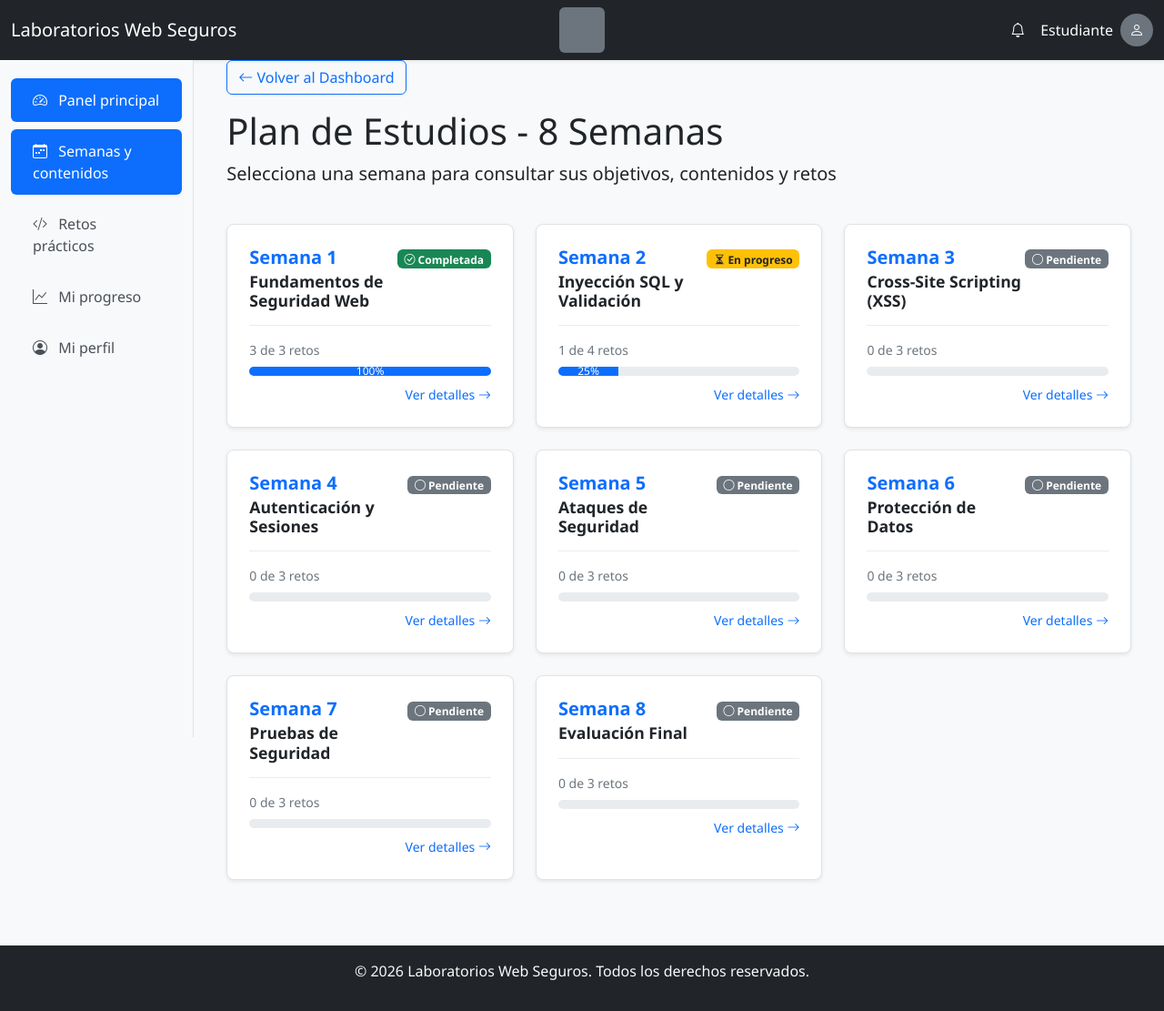
After one commit to Gorlex/laboratorio-web-seguro, a Django app: page /semanas/ in a window 1280 px wide. The commit adds this page. Shown: the whole page at 91% size. Run offline with Django 5.2, Linux system fonts and the light colour scheme.

Commit message:
Se agrega la muestra de semanas y la base de como se ve cada semana

```diff
--- /dev/null
+++ b/apps/weeks/apps.py
@@ -0,0 +1,6 @@
+from django.apps import AppConfig
+
+
+class WeeksConfig(AppConfig):
+    default_auto_field = 'django.db.models.BigAutoField'
+    name = 'apps.weeks'
--- /dev/null
+++ b/apps/weeks/urls.py
@@ -0,0 +1,9 @@
+from django.urls import path
+from . import views
+
+app_name = 'weeks'
+
+urlpatterns = [
+    path('', views.index, name='index'),
+    path('<int:week_number>/', views.detail, name='detail'),
+]
--- /dev/null
+++ b/apps/weeks/views.py
@@ -0,0 +1,84 @@
+from django.shortcuts import render
+
+def index(request):
+    """Página principal de semanas y contenidos."""
+    semanas = [
+        {
+            'numero': 1,
+            'titulo': 'Fundamentos de Seguridad Web',
+            'retos_completados': 3,
+            'total_retos': 3,
+            'porcentaje': 100,
+            'estado': 'Completada'
+        },
+        {
+            'numero': 2,
+            'titulo': 'Inyección SQL y Validación',
+            'retos_completados': 1,
+            'total_retos': 4,
+            'porcentaje': 25,
+            'estado': 'En progreso'
+        },
+        {
+            'numero': 3,
+            'titulo': 'Cross-Site Scripting (XSS)',
+            'retos_completados': 0,
+            'total_retos': 3,
+            'porcentaje': 0,
+            'estado': 'Pendiente'
+        },
+        {
+            'numero': 4,
+            'titulo': 'Autenticación y Sesiones',
+            'retos_completados': 0,
+            'total_retos': 3,
+            'porcentaje': 0,
+            'estado': 'Pendiente'
+        },
+        {
+            'numero': 5,
+            'titulo': 'Ataques de Seguridad',
+            'retos_completados': 0,
+            'total_retos': 3,
+            'porcentaje': 0,
+            'estado': 'Pendiente'
+        },
+        {
+            'numero': 6,
+            'titulo': 'Protección de Datos',
+            'retos_completados': 0,
+            'total_retos': 3,
+            'porcentaje': 0,
+            'estado': 'Pendiente'
+        },
+        {
+            'numero': 7,
+            'titulo': 'Pruebas de Seguridad',
+            'retos_completados': 0,
+            'total_retos': 3,
+            'porcentaje': 0,
+            'estado': 'Pendiente'
+        },
+        {
+            'numero': 8,
+            'titulo': 'Evaluación Final',
+            'retos_completados': 0,
+            'total_retos': 3,
+            'porcentaje': 0,
+            'estado': 'Pendiente'
+        }
+    ]
+
+    context = {
+        'semanas': semanas
+    }
+
+    return render(request, 'weeks/index.html', context)
+
+def detail(request, week_number):
+    """Página de detalle de una semana específica."""
+    # Esta vista se implementará en una etapa futura
+    context = {
+        'week_number': week_number
+    }
+    return render(request, 'weeks/detail.html', context)
--- a/config/urls.py
+++ b/config/urls.py
@@ -20,4 +20,5 @@ from django.urls import path, include
 urlpatterns = [
     path('admin/', admin.site.urls),
     path('', include('apps.dashboard.urls')),
+    path('semanas/', include('apps.weeks.urls')),
 ]
--- a/static/css/style.css
+++ b/static/css/style.css
@@ -64,6 +64,109 @@ body {
     font-weight: 500;
 }
 
+/* Estilos para las tarjetas KPI */
+.kpi-container {
+    display: grid;
+    grid-template-columns: repeat(2, 1fr);
+    gap: 1rem;
+    margin-bottom: 2rem;
+}
+
+.kpi-card {
+    background-color: white;
+    border-radius: 0.5rem;
+    box-shadow: 0 0.125rem 0.25rem rgba(0, 0, 0, 0.075);
+    padding: 1.5rem;
+    display: flex;
+    align-items: flex-start;
+    gap: 1rem;
+    transition: transform 0.2s ease-in-out;
+}
+
+.kpi-card:hover {
+    transform: translateY(-3px);
+    box-shadow: 0 0.25rem 0.5rem rgba(0, 0, 0, 0.1);
+}
+
+.kpi-icon {
+    font-size: 2rem;
+    flex-shrink: 0;
+}
+
+.kpi-content {
+    display: flex;
+    flex-direction: column;
+}
+
+.kpi-title {
+    font-size: 0.875rem;
+    color: #6c757d;
+    margin-bottom: 0.25rem;
+    font-weight: 500;
+}
+
+.kpi-value {
+    font-size: 1.5rem;
+    font-weight: 700;
+    color: #212529;
+}
+
+/* Estilos para las tarjetas de semanas */
+.week-card {
+    background-color: white;
+    border-radius: 0.5rem;
+    box-shadow: 0 0.125rem 0.25rem rgba(0, 0, 0, 0.075);
+    padding: 1.5rem;
+    transition: all 0.2s ease-in-out;
+    border: 1px solid #dee2e6;
+    height: 100%;
+}
+
+.week-card:hover {
+    transform: translateY(-3px);
+    box-shadow: 0 0.25rem 0.5rem rgba(0, 0, 0, 0.1);
+    border-color: #0d6efd;
+}
+
+.week-header {
+    border-bottom: 1px solid #e9ecef;
+    padding-bottom: 1rem;
+    margin-bottom: 1rem;
+}
+
+.week-number {
+    font-size: 1.25rem;
+    font-weight: 700;
+    color: #0d6efd;
+    margin: 0;
+}
+
+.week-title {
+    font-size: 1.1rem;
+    font-weight: 600;
+    color: #212529;
+    margin: 0.25rem 0 0 0;
+}
+
+.week-status {
+    text-align: right;
+}
+
+.week-progress-text {
+    font-size: 0.875rem;
+    color: #6c757d;
+    margin: 0;
+}
+
+.week-progress-bar {
+    height: 10px;
+    border-radius: 5px;
+}
+
+.week-link {
+    text-align: right;
+}
+
 /* Estilos para los desafíos */
 .challenge-card {
     transition: transform 0.2s;
@@ -75,6 +178,10 @@ body {
 
 /* Responsive adjustments */
 @media (max-width: 768px) {
+    .kpi-container {
+        grid-template-columns: 1fr;
+    }
+
     .card-body {
         padding: 1rem;
     }
--- a/templates/base.html
+++ b/templates/base.html
@@ -46,13 +46,13 @@
                 <div class="position-sticky pt-3">
                     <ul class="nav flex-column">
                         <li class="nav-item">
-                            <a class="nav-link active" href="{% url 'dashboard:index' %}">
+                            <a class="nav-link {% if request.resolver_match.url_name == 'index' %}active{% endif %}" href="{% url 'dashboard:index' %}">
                                 <i class="bi bi-speedometer2 me-2"></i>
                                 Panel principal
                             </a>
                         </li>
                         <li class="nav-item">
-                            <a class="nav-link" href="#">
+                            <a class="nav-link {% if request.resolver_match.url_name == 'index' or request.resolver_match.url_name == 'detail' %}active{% endif %}" href="{% url 'weeks:index' %}">
                                 <i class="bi bi-calendar-week me-2"></i>
                                 Semanas y contenidos
                             </a>
--- /dev/null
+++ b/templates/weeks/components/week_card.html
@@ -0,0 +1,46 @@
+<div class="week-card">
+    <div class="week-header d-flex justify-content-between align-items-start">
+        <div>
+            <h5 class="week-number">Semana {{ semana.numero }}</h5>
+            <h6 class="week-title">{{ semana.titulo }}</h6>
+        </div>
+        <div class="week-status">
+            {% if semana.estado == 'Completada' %}
+                <span class="badge bg-success">
+                    <i class="bi bi-check-circle"></i> Completada
+                </span>
+            {% elif semana.estado == 'En progreso' %}
+                <span class="badge bg-warning text-dark">
+                    <i class="bi bi-hourglass-split"></i> En progreso
+                </span>
+            {% else %}
+                <span class="badge bg-secondary">
+                    <i class="bi bi-circle"></i> Pendiente
+                </span>
+            {% endif %}
+        </div>
+    </div>
+
+    <div class="week-content mt-3">
+        <p class="week-progress-text mb-2">
+            {{ semana.retos_completados }} de {{ semana.total_retos }} retos
+        </p>
+
+        <div class="progress week-progress-bar">
+            <div class="progress-bar"
+                 role="progressbar"
+                 style="width: {{ semana.porcentaje }}%"
+                 aria-valuenow="{{ semana.porcentaje }}"
+                 aria-valuemin="0"
+                 aria-valuemax="100">
+                {{ semana.porcentaje }}%
+            </div>
+        </div>
+
+        <div class="week-link mt-2">
+            <a href="{% url 'weeks:detail' semana.numero %}" class="text-decoration-none">
+                <small>Ver detalles <i class="bi bi-arrow-right"></i></small>
+            </a>
+        </div>
+    </div>
+</div>
--- /dev/null
+++ b/templates/weeks/index.html
@@ -0,0 +1,25 @@
+{% extends "base.html" %}
+
+{% block title %}Semanas y Contenidos - Laboratorios Web Seguros{% endblock %}
+
+{% block content %}
+<div class="container-fluid">
+    <div class="row mb-4">
+        <div class="col-12">
+            <a href="{% url 'dashboard:index' %}" class="btn btn-outline-primary mb-3">
+                <i class="bi bi-arrow-left"></i> Volver al Dashboard
+            </a>
+            <h1>Plan de Estudios - 8 Semanas</h1>
+            <p class="lead">Selecciona una semana para consultar sus objetivos, contenidos y retos</p>
+        </div>
+    </div>
+
+    <div class="row">
+        {% for semana in semanas %}
+        <div class="col-md-6 col-lg-4 mb-4">
+            {% include 'weeks/components/week_card.html' %}
+        </div>
+        {% endfor %}
+    </div>
+</div>
+{% endblock %}
```
Also changed, not shown: config/settings.py (+4 -13 lines), templates/dashboard/components/kpi_card.html (added, +7 -0 lines), templates/weeks/detail.html (added, +29 -0 lines).
